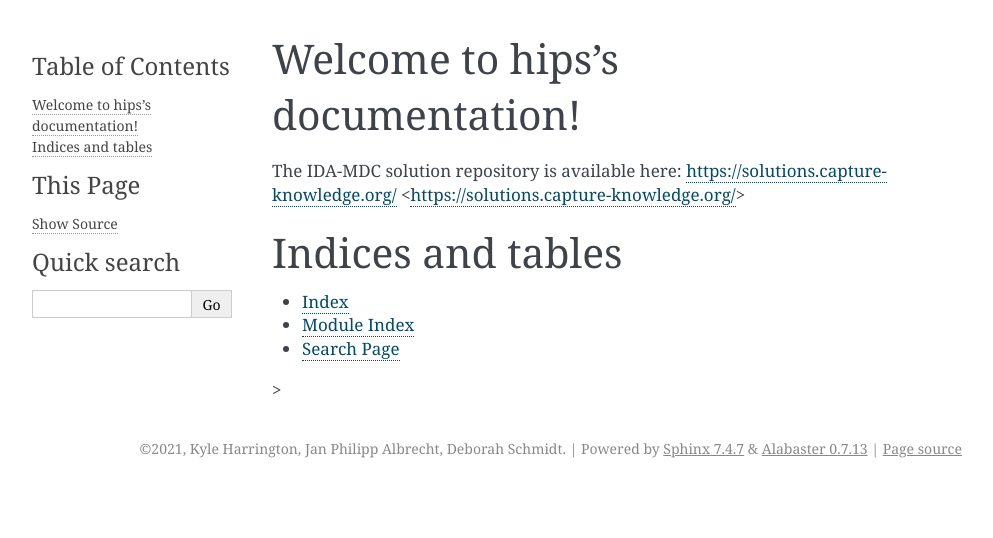
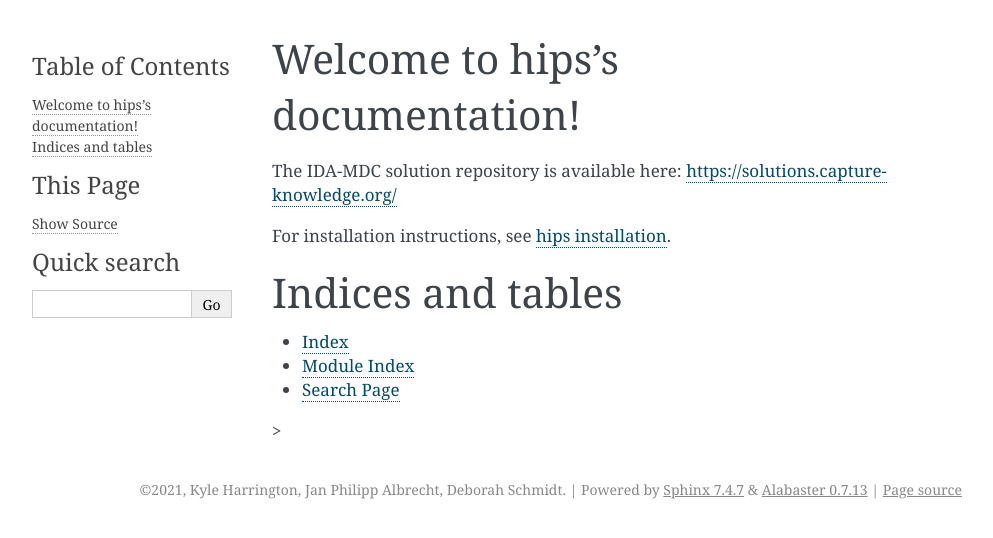
Before and after one commit to album-app/album, a Sphinx documentation site: the page built from docs/index.rst, in a window 1280 px wide. Shown: the top 538 px of the page, without its empty margins (148-1141 px from the left). Built offline with Sphinx 7.4.7, drawn with Linux system fonts in a browser that asks for light colours.

Commit message:
Testing linking between rst files

```diff
--- a/docs/index.rst
+++ b/docs/index.rst
@@ -11,7 +11,9 @@ Welcome to hips's documentation!
    :caption: Contents:
 
 
-The IDA-MDC solution repository is available here: https://solutions.capture-knowledge.org/ <https://solutions.capture-knowledge.org/>
+The IDA-MDC solution repository is available here: https://solutions.capture-knowledge.org/
+
+For installation instructions, see :ref:`installation-instructions`.
 
 
 Indices and tables
--- a/docs/installation.rst
+++ b/docs/installation.rst
@@ -1,3 +1,5 @@
+.. _installation-instructions:
+
 hips installation
 ================================
 
```
